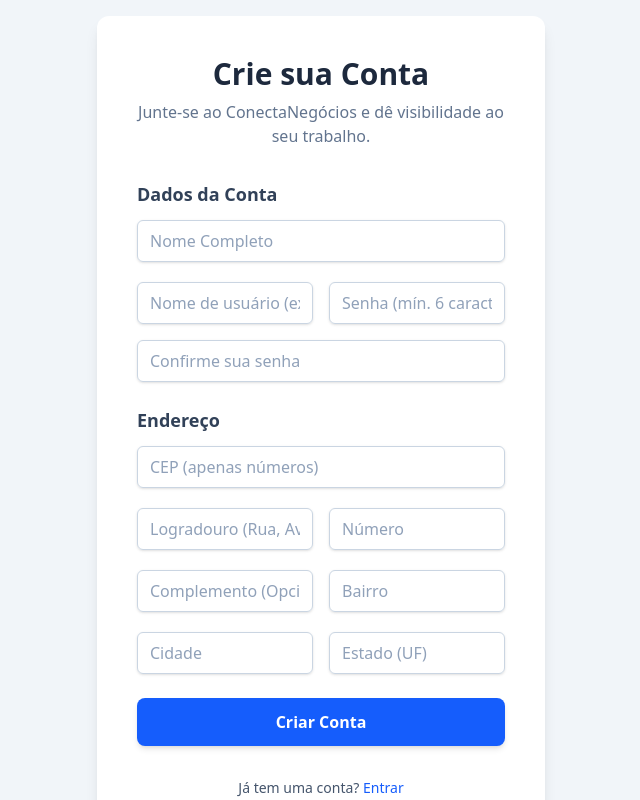
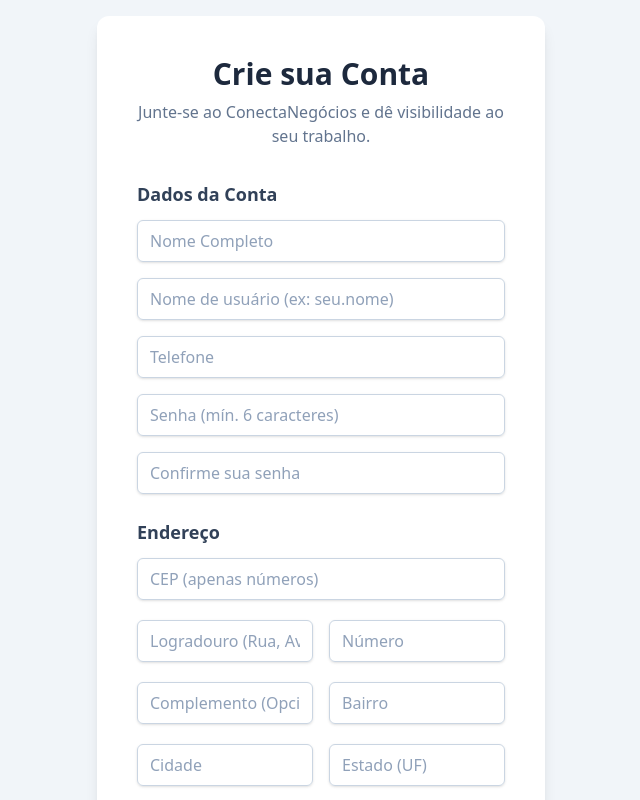
Before and after one commit to FelipeMedeiros99/conecta-negocios-frontend, a Next.js app: page /cadastro in a window 1280 px wide. Shown: the top 800 px of the page, without its empty margins (319-959 px from the left). Built offline with nearby package versions, Linux system fonts and the light colour scheme; no server answers.

Commit message:
feat: telefone adicionado a etapa de cadastro

```diff
--- a/app/(auth)/cadastro/page.tsx
+++ b/app/(auth)/cadastro/page.tsx
@@ -23,6 +23,7 @@ interface ViaCepResponse {
 
 interface UserData {
   nome: string;
+  telefone: string;
   username: string;
   senha: string;
   confirmarSenha: string;
@@ -38,8 +39,8 @@ export interface EnderecoData {
   estado: string;
 }
 
-const userDataDefault = { nome: "", senha: "", confirmarSenha: "", username: "" };
-const enderecoDataDefault = {cep: "", logradouro: "", numero: "", complemento: "", bairro: "",cidade: "",estado: ""}
+const userDataDefault = { nome: "", senha: "", confirmarSenha: "", username: "", telefone: "" };
+const enderecoDataDefault = { cep: "", logradouro: "", numero: "", complemento: "", bairro: "", cidade: "", estado: "" }
 
 export default function CadastroPage() {
   const router = useRouter();
@@ -71,11 +72,8 @@ export default function CadastroPage() {
         setCepError('CEP não encontrado.');
         setEnderecoData(enderecoDataDefault)
       } else {
-        const {logradouro, bairro, localidade, estado} = data;
-        console.log(data)
-        setEnderecoData(prev=>({...prev, logradouro, bairro, cidade: localidade, estado}))
-
-
+        const { logradouro, bairro, localidade, estado } = data;
+        setEnderecoData(prev => ({ ...prev, logradouro, bairro, cidade: localidade, estado }))
         document.getElementById('numero')?.focus();
       }
     } catch (err) {
@@ -85,10 +83,37 @@ export default function CadastroPage() {
     }
   };
 
+  const handleTelefone = (value: string) => {
+    value = value.replace(/\D/g, "");
+    value = value.substring(0,11)
+    if (value.length === 0) {
+      value = ""
+    }
+    if (value.length > 2) {
+      value = value.replace(/^(\d{2})/, '($1) ');
+    }
+
+    if (value.length > 8) {
+      value = value.replace(/^(\(\d{2}\)) (\d)/, '$1 $2 ');
+    }
+    if (value.length > 13) {
+      value = value.replace(/^(\(\d{2}\) \d \d{4})/, '$1-');
+    }
+
+    setUserData(prev => ({ ...prev, "telefone": value }))
+  }
+
   const handleRegister = async (e: FormEvent) => {
     e.preventDefault();
     setIsLoading(true);
     setError(null);
+
+    const telefone = userData.telefone.replaceAll(/\D/g, "");
+    if(telefone.length !== 11){
+      setError("O número precisa possuir 11 dígitos: DDD + 9 + número")
+      setIsLoading(false)
+      return
+    }
 
     if (userData.senha !== userData.confirmarSenha) {
       setError('As senhas não coincidem.');
@@ -97,7 +122,7 @@ export default function CadastroPage() {
     }
 
     try {
-      await api.post('/cadastrar', {...userData, ...enderecoData});
+      await api.post('/cadastrar', { ...userData, telefone, ...enderecoData });
       alert('Cadastro realizado com sucesso! Você será redirecionado para a página de login.');
       router.push('/login');
 
@@ -132,32 +157,38 @@ export default function CadastroPage() {
             placeholder="Nome Completo"
             required
             value={userData.nome}
-            onChange={(e) => setUserData(prev=>({...prev, "nome": e.target.value}))}
+            onChange={(e) => setUserData(prev => ({ ...prev, "nome": e.target.value }))}
           />
-
-          <div className="grid grid-cols-1 gap-4 md:grid-cols-2">
           <Input
             type="text"
             placeholder="Nome de usuário (ex: seu.nome)"
             required
             value={userData.username}
-              onChange={(e) => setUserData(prev=>({...prev, "username": e.target.value}))}
+            onChange={(e) => setUserData(prev => ({ ...prev, "username": e.target.value }))}
           />
+
+          <Input
+            type="text"
+            placeholder="Telefone"
+            required
+            value={userData.telefone}
+            onChange={(e) => handleTelefone(e.target.value)}
+          />
+
           <Input
             type="password"
             placeholder="Senha (mín. 6 caracteres)"
             required
             minLength={6}
             value={userData.senha}
-              onChange={(e) => setUserData(prev=>({...prev, "senha": e.target.value}))}
+            onChange={(e) => setUserData(prev => ({ ...prev, "senha": e.target.value }))}
           />
-          </div>
           <Input
             type="password"
             placeholder="Confirme sua senha"
             required
             value={userData.confirmarSenha}
-            onChange={(e) => setUserData(prev=>({...prev, "confirmarSenha": e.target.value}))}
+            onChange={(e) => setUserData(prev => ({ ...prev, "confirmarSenha": e.target.value }))}
           />
         </fieldset>
 
@@ -173,7 +204,7 @@ export default function CadastroPage() {
                 placeholder="CEP (apenas números)"
                 required
                 value={enderecoData.cep}
-                onChange={(e) => setEnderecoData(prev=>({...prev, "cep": e.target.value}))}
+                onChange={(e) => setEnderecoData(prev => ({ ...prev, "cep": e.target.value }))}
                 onBlur={handleCepBlur} // <-- A mágica acontece aqui
                 maxLength={8}
               />
@@ -192,8 +223,8 @@ export default function CadastroPage() {
               placeholder="Logradouro (Rua, Av.)"
               required
               value={enderecoData.logradouro}
-              onChange={(e) => setEnderecoData(prev=>({...prev, "logradouro": e.target.value}))}
-              readOnly // Preenchido automaticamente
+              onChange={(e) => setEnderecoData(prev => ({ ...prev, "logradouro": e.target.value }))}
+              readOnly
             />
             <Input
               id="numero"
@@ -201,7 +232,7 @@ export default function CadastroPage() {
               placeholder="Número"
               required
               value={enderecoData.numero}
-              onChange={(e) => setEnderecoData(prev=>({...prev, "numero": e.target.value}))}
+              onChange={(e) => setEnderecoData(prev => ({ ...prev, "numero": e.target.value }))}
             />
           </div>
 
@@ -210,15 +241,15 @@ export default function CadastroPage() {
               type="text"
               placeholder="Complemento (Opcional)"
               value={enderecoData.complemento}
-              onChange={(e) => setEnderecoData(prev=>({...prev, "complemento": e.target.value}))}
+              onChange={(e) => setEnderecoData(prev => ({ ...prev, "complemento": e.target.value }))}
             />
             <Input
               type="text"
               placeholder="Bairro"
               required
               value={enderecoData.bairro}
-              onChange={(e) => setEnderecoData(prev=>({...prev, "bairro": e.target.value}))}
-              readOnly // Preenchido automaticamente
+              onChange={(e) => setEnderecoData(prev => ({ ...prev, "bairro": e.target.value }))}
+              readOnly
             />
           </div>
 
@@ -228,16 +259,16 @@ export default function CadastroPage() {
               placeholder="Cidade"
               required
               value={enderecoData.cidade}
-              onChange={(e) => setEnderecoData(prev=>({...prev, "cidade": e.target.value}))}
-              readOnly // Preenchido automaticamente
+              onChange={(e) => setEnderecoData(prev => ({ ...prev, "cidade": e.target.value }))}
+              readOnly
             />
             <Input
               type="text"
               placeholder="Estado (UF)"
               required
               value={enderecoData.estado}
-              onChange={(e) => setEnderecoData(prev=>({...prev, "estado": e.target.value}))}
-              readOnly // Preenchido automaticamente
+              onChange={(e) => setEnderecoData(prev => ({ ...prev, "estado": e.target.value }))}
+              readOnly
             />
           </div>
         </fieldset>
```
Lines whose indentation alone changed are shown as unchanged.
